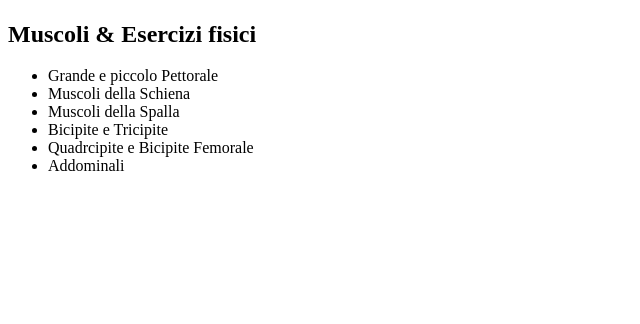
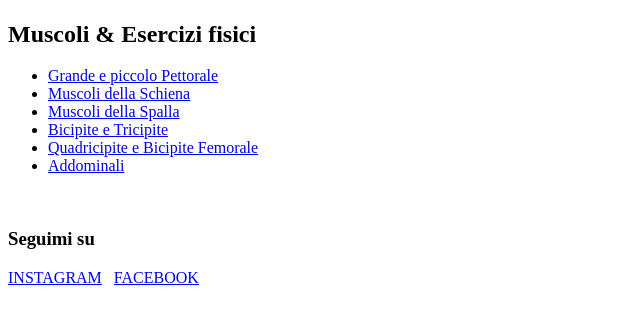
Before and after one commit to Lorenzoanzivino/Rubrica_Palestra, a plain HTML site: page homepage.html in a window 1280 px wide. Shown: the part 140-464 px from the top of the page, without its empty margins (0-640 px from the left). Drawn offline with Linux system fonts and the light colour scheme.

Commit message:
Aggiunti link alle pagine dei muscoli e ai social

```diff
--- a/homepage.html
+++ b/homepage.html
@@ -14,13 +14,16 @@
     <h2>Muscoli & Esercizi fisici</h2>
 
     <!--In seguito trasformare questa lista in link-->
-<ul>
-    <li>Grande e piccolo Pettorale</li>
-    <li>Muscoli della Schiena</li>
-    <li>Muscoli della Spalla</li>
-    <li>Bicipite e Tricipite</li>
-    <li>Quadrcipite e Bicipite Femorale</li>
-    <li>Addominali</li>
-</ul>
+<ul><li><a href="muscoli/petto.html">Grande e piccolo Pettorale</a></li>
+    <li><a href="muscoli/dorso.html">Muscoli della Schiena</a></li>
+    <li><a href="muscoli/spalla.html">Muscoli della Spalla</a></li>
+    <li><a href="muscoli/braccia.html">Bicipite e Tricipite</a></li>
+    <li><a href="muscoli/gambe.html">Quadricipite e Bicipite Femorale</a></li>
+    <li><a href="muscoli/addome.html">Addominali</a></li></ul>
+    <br>
+    <h3>Seguimi su</h3>
+    <a href="https://www.instagram.com/coach_lorenzo_anzivino/?hl=it" target="_blank">INSTAGRAM</a>
+    &nbsp; <!--serve per aumentare lo spazio tra i due link-->
+    <a href="https://www.facebook.com/lorenzo.s.anzivino" target="_blank">FACEBOOK</a>
 </body>
 </html>
```
